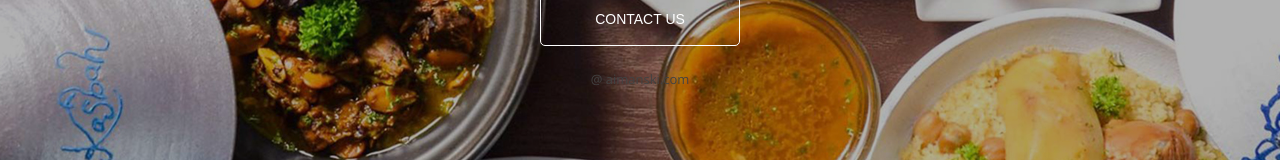
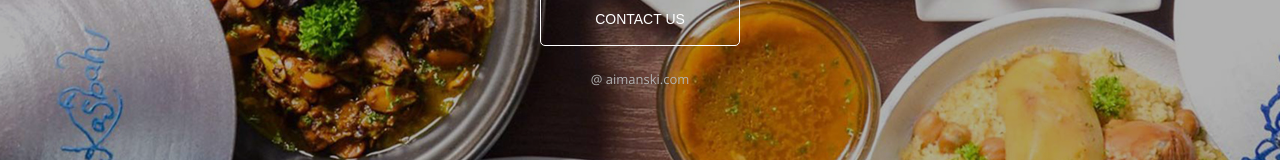
Before and after one commit to LeoEspinoza12/react_project_02, a React (Create React App) app: page / in a window 1280 px wide. Shown: the part 574-734 px from the top of the page. Built offline with nearby package versions, Linux system fonts and the light colour scheme.

Commit message:
added styling

```diff
--- a/src/components/myLogo/MyLogo.css
+++ b/src/components/myLogo/MyLogo.css
@@ -5,7 +5,7 @@
 }
 .MyLogo a {
 
-  color: rgb(95,95,95);
+  color: white;
   font-size: 13px;
   font-weight: 100;
   text-decoration: none
@@ -22,7 +22,7 @@
 }
 
 .MyLogoMenu a {
-  color: rgb(95,95,95);
+  color: white;
   font-size: 13px;
   font-weight: 100;
   text-decoration: none
--- a/src/main/Main.css
+++ b/src/main/Main.css
@@ -1,7 +1,7 @@
     .Main {
   position: absolute;
   width: 100%;
-  height: 100vh;
+  height: 890px;
   text-align: center;
   background: url('../images/Mains.jpg') no-repeat center center;
   font-family: 'open sans';
```
